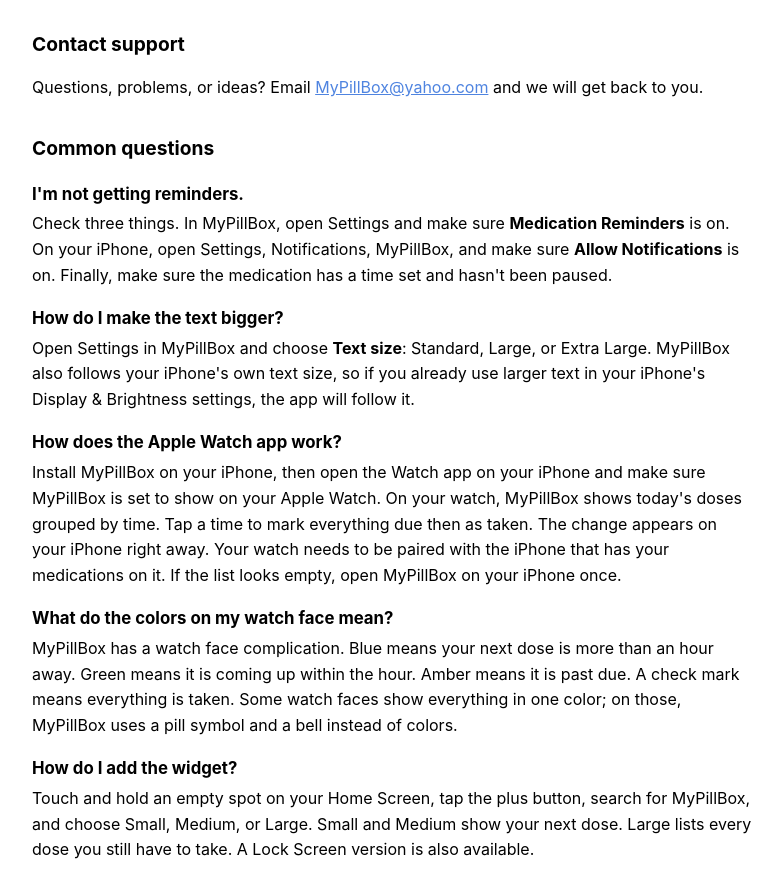
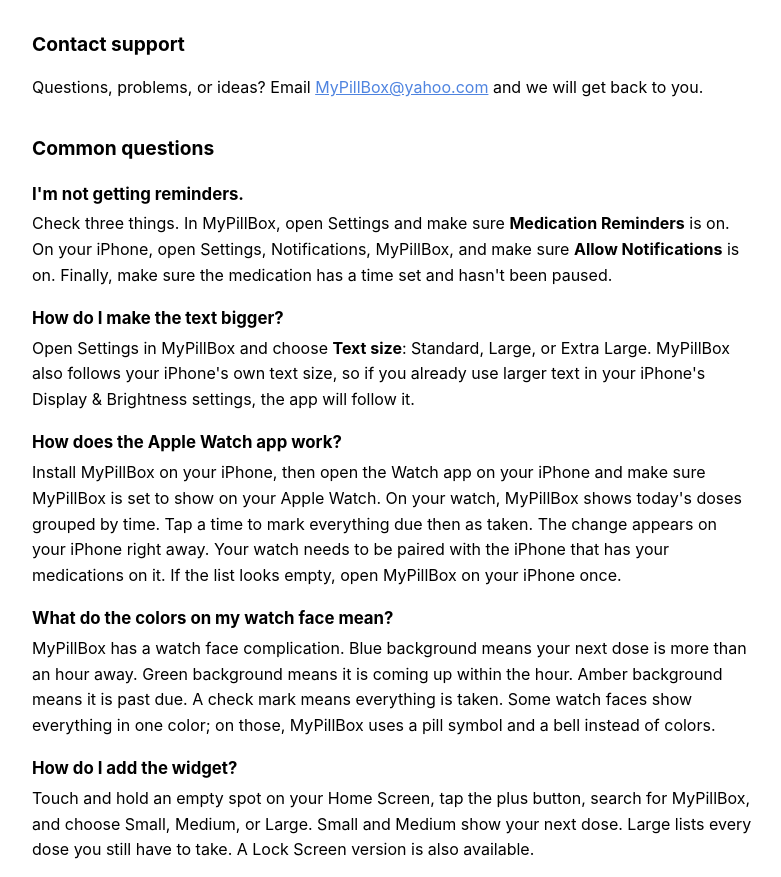
Before and after one commit to mypillbox-app/mypillbox, a plain HTML site: page index.html in a window 1280 px wide. Shown: the part 155-1032 px from the top of the page, without its empty margins (248-1029 px from the left). Drawn offline with Linux system fonts and the light colour scheme.

Commit message:
Clarify watch face complication color meanings
Updated the description of the watch face complication colors.

```diff
--- a/index.html
+++ b/index.html
@@ -34,7 +34,7 @@
 <p>Install MyPillBox on your iPhone, then open the Watch app on your iPhone and make sure MyPillBox is set to show on your Apple Watch. On your watch, MyPillBox shows today's doses grouped by time. Tap a time to mark everything due then as taken. The change appears on your iPhone right away. Your watch needs to be paired with the iPhone that has your medications on it. If the list looks empty, open MyPillBox on your iPhone once.</p>
 
 <h3>What do the colors on my watch face mean?</h3>
-<p>MyPillBox has a watch face complication. Blue means your next dose is more than an hour away. Green means it is coming up within the hour. Amber means it is past due. A check mark means everything is taken. Some watch faces show everything in one color; on those, MyPillBox uses a pill symbol and a bell instead of colors.</p>
+<p>MyPillBox has a watch face complication. Blue background means your next dose is more than an hour away. Green background means it is coming up within the hour. Amber background means it is past due. A check mark means everything is taken. Some watch faces show everything in one color; on those, MyPillBox uses a pill symbol and a bell instead of colors.</p>
 
 <h3>How do I add the widget?</h3>
 <p>Touch and hold an empty spot on your Home Screen, tap the plus button, search for MyPillBox, and choose Small, Medium, or Large. Small and Medium show your next dose. Large lists every dose you still have to take. A Lock Screen version is also available.</p>
```
